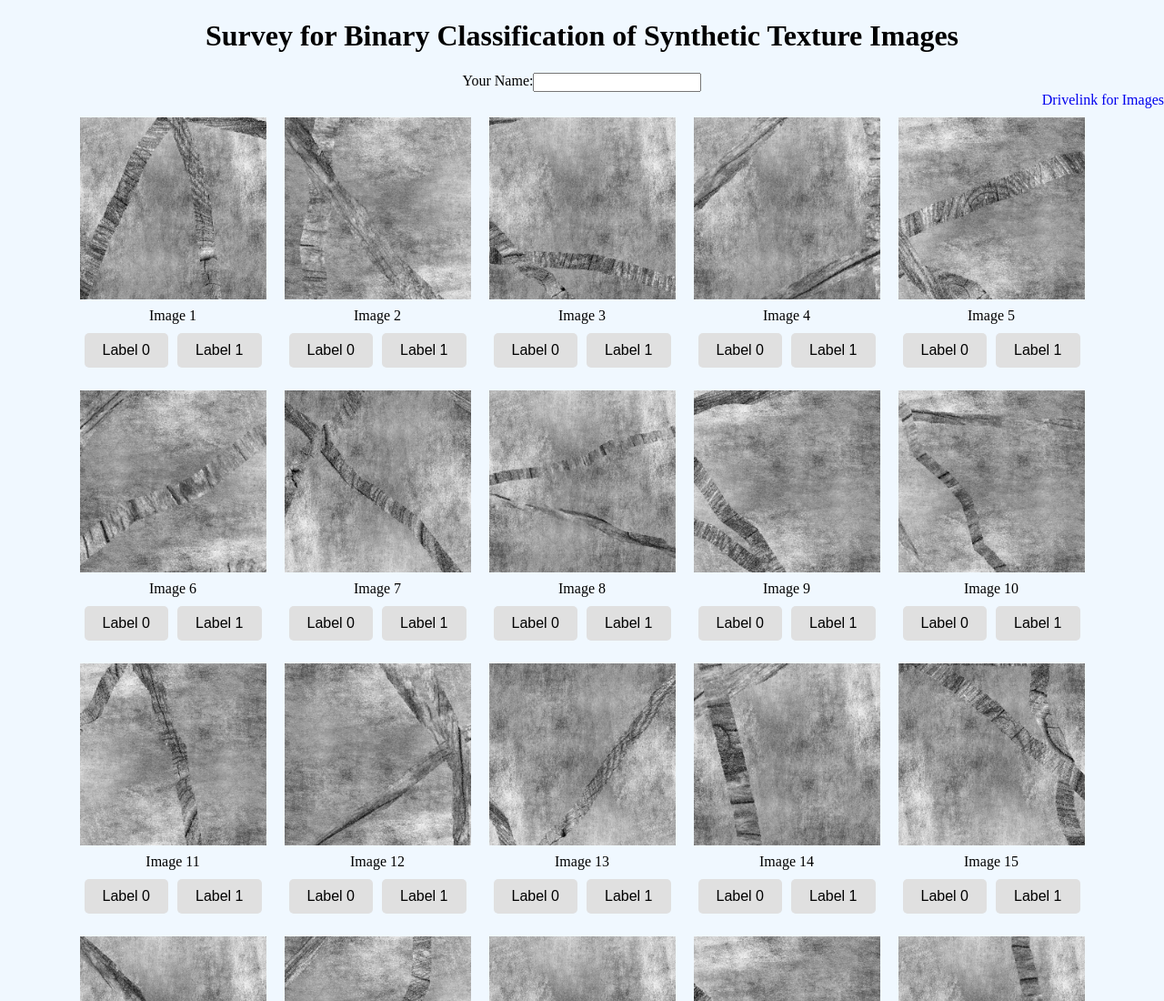
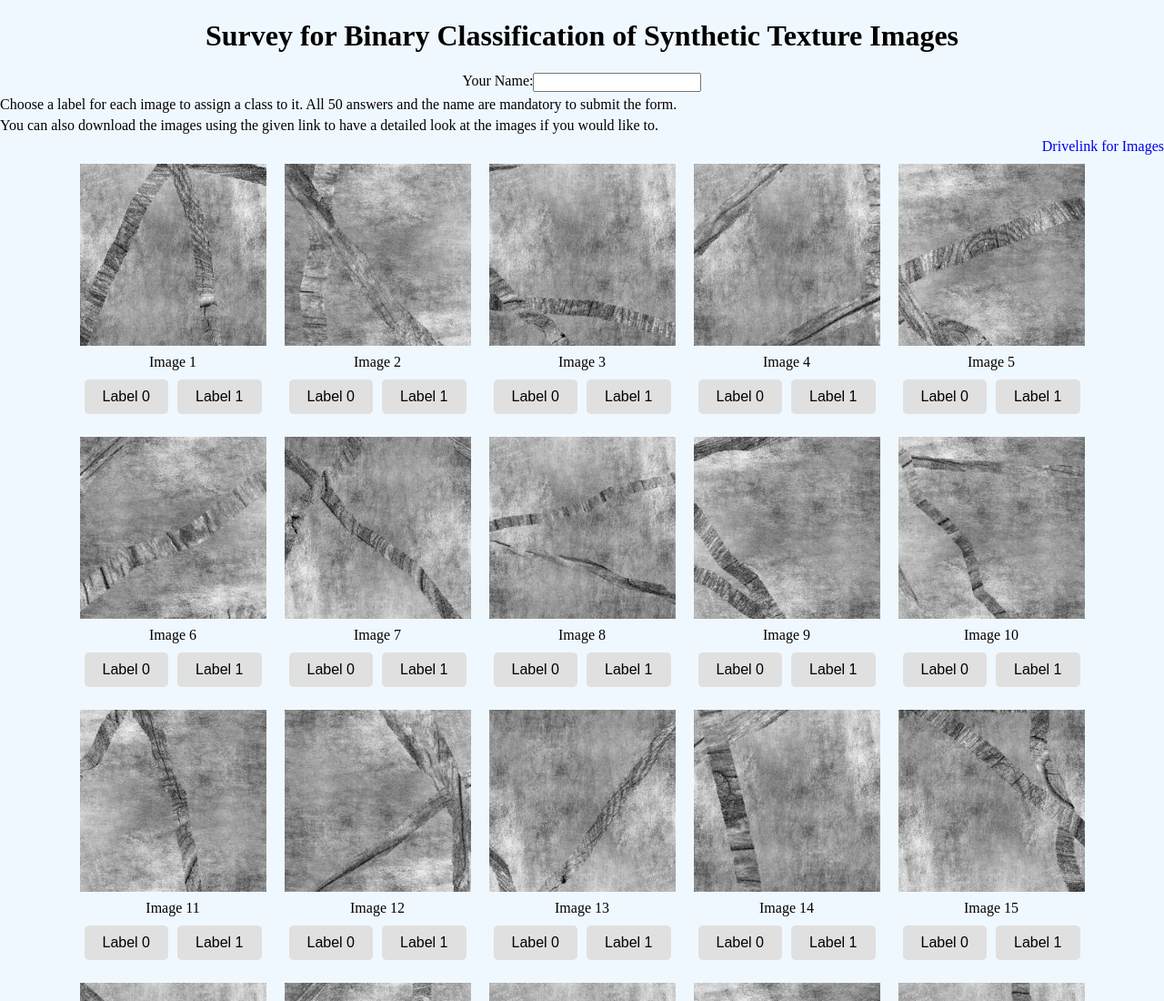
Before and after one commit to rahultejagorantala/Survey, a website: page index.html in a window 1280 px wide. Shown: the top 1100 px of the page at 91% size. Drawn offline with nearby package versions, Linux system fonts and the light colour scheme.

Commit message:
Update index.html

```diff
--- a/index.html
+++ b/index.html
@@ -219,6 +219,8 @@
     <label for="name-input">Your Name:</label>
     <input type="text" id="name-input" required>
   </div>
+  <p>Choose a label for each image to assign a class to it. All 50 answers and the name are mandatory to submit the form. </p>
+  <p>You can also download the images using the given link to have a detailed look at the images if you would like to. </p>
   <a href="https://drive.google.com/drive/folders/1qOFuwdh2Ss7UBLApTHhUlpT_IABH9vmc?usp=sharing" class="drivelink">Drivelink for Images</a>
   <div id="image-container"></div>
   <button onclick="submitSelection()" style="display: block; margin: 0 auto;">Submit</button>
```
